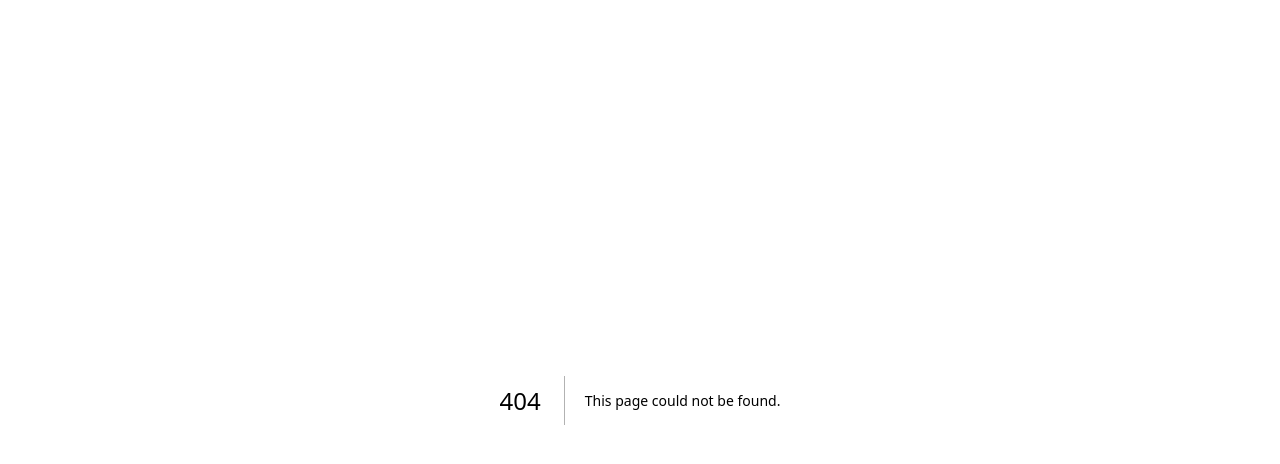
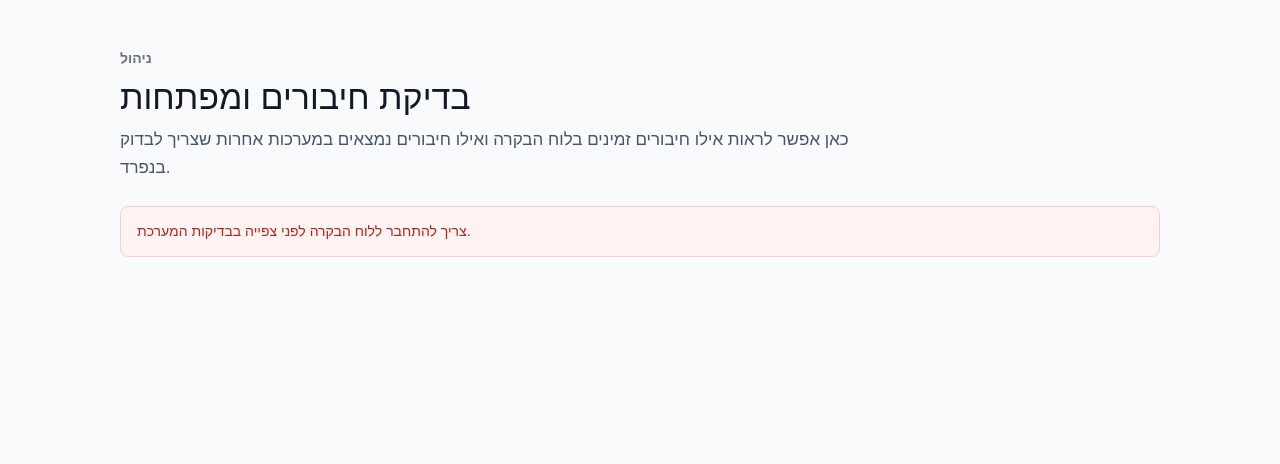
Before and after one commit to hatbaot2554-hue/masoret-dashboard, a Next.js app: page /system-health in a window 1280 px wide. Before the commit this address had no page. Shown: the top 464 px of the page. Built offline with nearby package versions, Linux system fonts and the light colour scheme.

Commit message:
Add dashboard system health page

```diff
--- /dev/null
+++ b/app/system-health/page.tsx
@@ -0,0 +1,218 @@
+"use client";
+
+import { useEffect, useState } from "react";
+
+type CheckStatus = "ok" | "missing" | "warning" | "error" | "unknown";
+
+type HealthCheck = {
+  key: string;
+  label: string;
+  scope: string;
+  status: CheckStatus;
+  detail: string;
+};
+
+type HealthResponse = {
+  generatedAt: string;
+  message: string;
+  checks: HealthCheck[];
+};
+
+const statusText: Record<CheckStatus, string> = {
+  ok: "פעיל",
+  missing: "חסר",
+  warning: "דורש בדיקה",
+  error: "שגיאה",
+  unknown: "לא נבדק מכאן",
+};
+
+const statusColor: Record<CheckStatus, string> = {
+  ok: "#0f7a3a",
+  missing: "#b42318",
+  warning: "#a15c07",
+  error: "#b42318",
+  unknown: "#475467",
+};
+
+const statusBackground: Record<CheckStatus, string> = {
+  ok: "#ecfdf3",
+  missing: "#fef3f2",
+  warning: "#fffaeb",
+  error: "#fef3f2",
+  unknown: "#f2f4f7",
+};
+
+export default function SystemHealthPage() {
+  const [data, setData] = useState<HealthResponse | null>(null);
+  const [error, setError] = useState("");
+  const [loading, setLoading] = useState(true);
+
+  useEffect(() => {
+    const token = sessionStorage.getItem("dashboard_token");
+    if (!token) {
+      setError("צריך להתחבר ללוח הבקרה לפני צפייה בבדיקות המערכת.");
+      setLoading(false);
+      return;
+    }
+
+    fetch("/api/system-health", {
+      headers: { Authorization: `Bearer ${token}` },
+      cache: "no-store",
+    })
+      .then(async (response) => {
+        if (!response.ok) {
+          throw new Error("לא ניתן לטעון את בדיקת המערכת.");
+        }
+        return response.json();
+      })
+      .then(setData)
+      .catch((err) => setError(err instanceof Error ? err.message : "שגיאה לא ידועה"))
+      .finally(() => setLoading(false));
+  }, []);
+
+  return (
+    <main style={styles.page}>
+      <section style={styles.header}>
+        <p style={styles.eyebrow}>ניהול</p>
+        <h1 style={styles.title}>בדיקת חיבורים ומפתחות</h1>
+        <p style={styles.subtitle}>
+          כאן אפשר לראות אילו חיבורים זמינים בלוח הבקרה ואילו חיבורים נמצאים במערכות אחרות שצריך לבדוק בנפרד.
+        </p>
+      </section>
+
+      {loading && <div style={styles.notice}>טוען בדיקה...</div>}
+      {error && <div style={{ ...styles.notice, ...styles.error }}>{error}</div>}
+
+      {data && (
+        <>
+          <div style={styles.notice}>{data.message}</div>
+          <section style={styles.grid}>
+            {data.checks.map((check) => (
+              <article key={check.key} style={styles.card}>
+                <div style={styles.cardTop}>
+                  <div>
+                    <p style={styles.scope}>{check.scope}</p>
+                    <h2 style={styles.cardTitle}>{check.label}</h2>
+                  </div>
+                  <span
+                    style={{
+                      ...styles.badge,
+                      color: statusColor[check.status],
+                      background: statusBackground[check.status],
+                    }}
+                  >
+                    {statusText[check.status]}
+                  </span>
+                </div>
+                <p style={styles.detail}>{check.detail}</p>
+                <p style={styles.key}>{check.key}</p>
+              </article>
+            ))}
+          </section>
+          <p style={styles.footer}>עודכן לאחרונה: {new Date(data.generatedAt).toLocaleString("he-IL")}</p>
+        </>
+      )}
+    </main>
+  );
+}
+
+const styles: Record<string, React.CSSProperties> = {
+  page: {
+    minHeight: "100vh",
+    padding: "48px 24px",
+    background: "#f8fafc",
+    color: "#111827",
+    fontFamily: "Arial, sans-serif",
+  },
+  header: {
+    maxWidth: 1040,
+    margin: "0 auto 24px",
+  },
+  eyebrow: {
+    margin: 0,
+    color: "#667085",
+    fontSize: 14,
+    fontWeight: 700,
+  },
+  title: {
+    margin: "8px 0",
+    fontSize: 34,
+    lineHeight: 1.2,
+  },
+  subtitle: {
+    margin: 0,
+    maxWidth: 760,
+    color: "#475467",
+    fontSize: 17,
+    lineHeight: 1.65,
+  },
+  notice: {
+    maxWidth: 1040,
+    margin: "0 auto 20px",
+    padding: "14px 16px",
+    border: "1px solid #d0d5dd",
+    borderRadius: 8,
+    background: "#ffffff",
+    color: "#344054",
+  },
+  error: {
+    borderColor: "#fecdca",
+    background: "#fef3f2",
+    color: "#b42318",
+  },
+  grid: {
+    maxWidth: 1040,
+    margin: "0 auto",
+    display: "grid",
+    gridTemplateColumns: "repeat(auto-fit, minmax(280px, 1fr))",
+    gap: 16,
+  },
+  card: {
+    minHeight: 180,
+    border: "1px solid #d0d5dd",
+    borderRadius: 8,
+    padding: 18,
+    background: "#ffffff",
+    boxShadow: "0 1px 2px rgba(16, 24, 40, 0.05)",
+  },
+  cardTop: {
+    display: "flex",
+    alignItems: "flex-start",
+    justifyContent: "space-between",
+    gap: 12,
+  },
+  scope: {
+    margin: 0,
+    color: "#667085",
+    fontSize: 13,
+  },
+  cardTitle: {
+    margin: "6px 0 0",
+    fontSize: 20,
+  },
+  badge: {
+    flexShrink: 0,
+    borderRadius: 999,
+    padding: "6px 10px",
+    fontSize: 13,
+    fontWeight: 700,
+  },
+  detail: {
+    margin: "18px 0 0",
+    color: "#344054",
+    lineHeight: 1.6,
+  },
+  key: {
+    margin: "16px 0 0",
+    color: "#98a2b3",
+    fontSize: 12,
+    direction: "ltr",
+    textAlign: "left",
+  },
+  footer: {
+    maxWidth: 1040,
+    margin: "20px auto 0",
+    color: "#667085",
+    fontSize: 13,
+  },
+};
```
